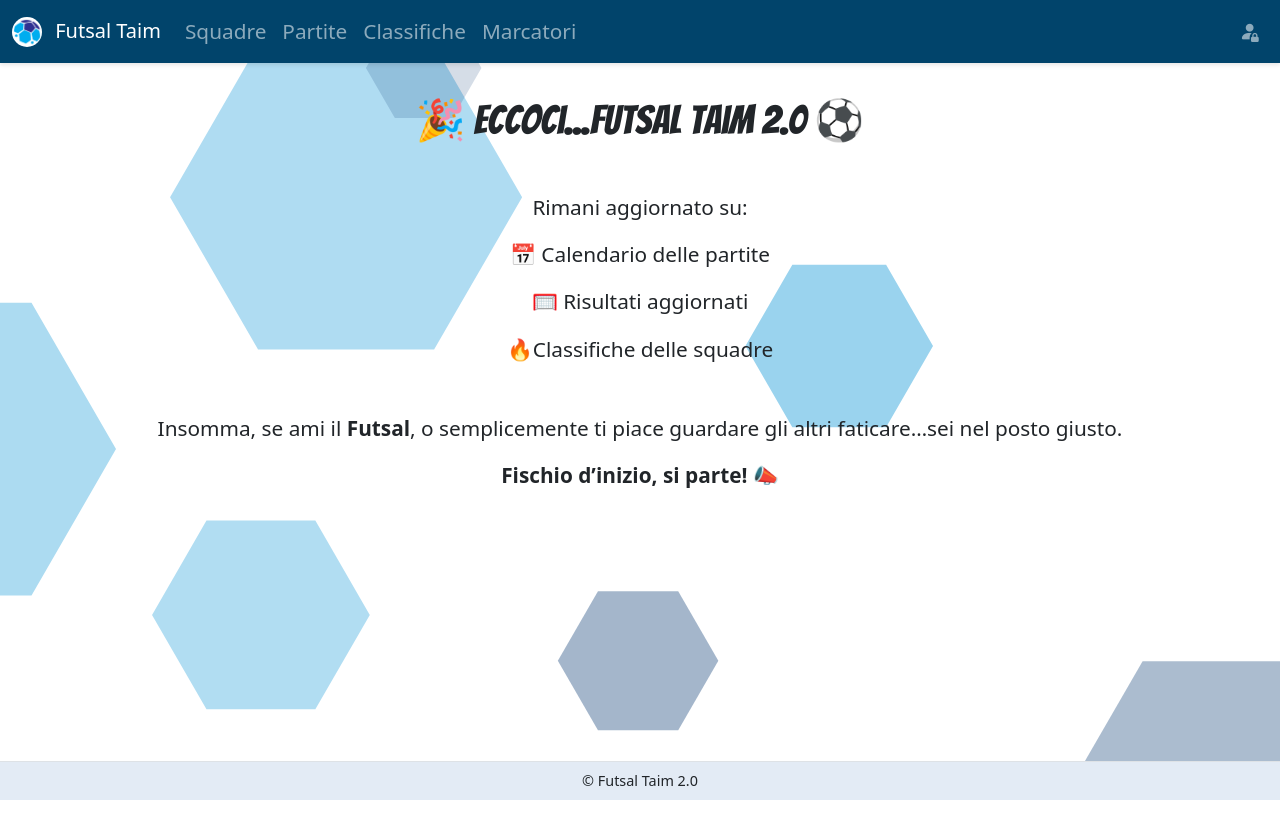
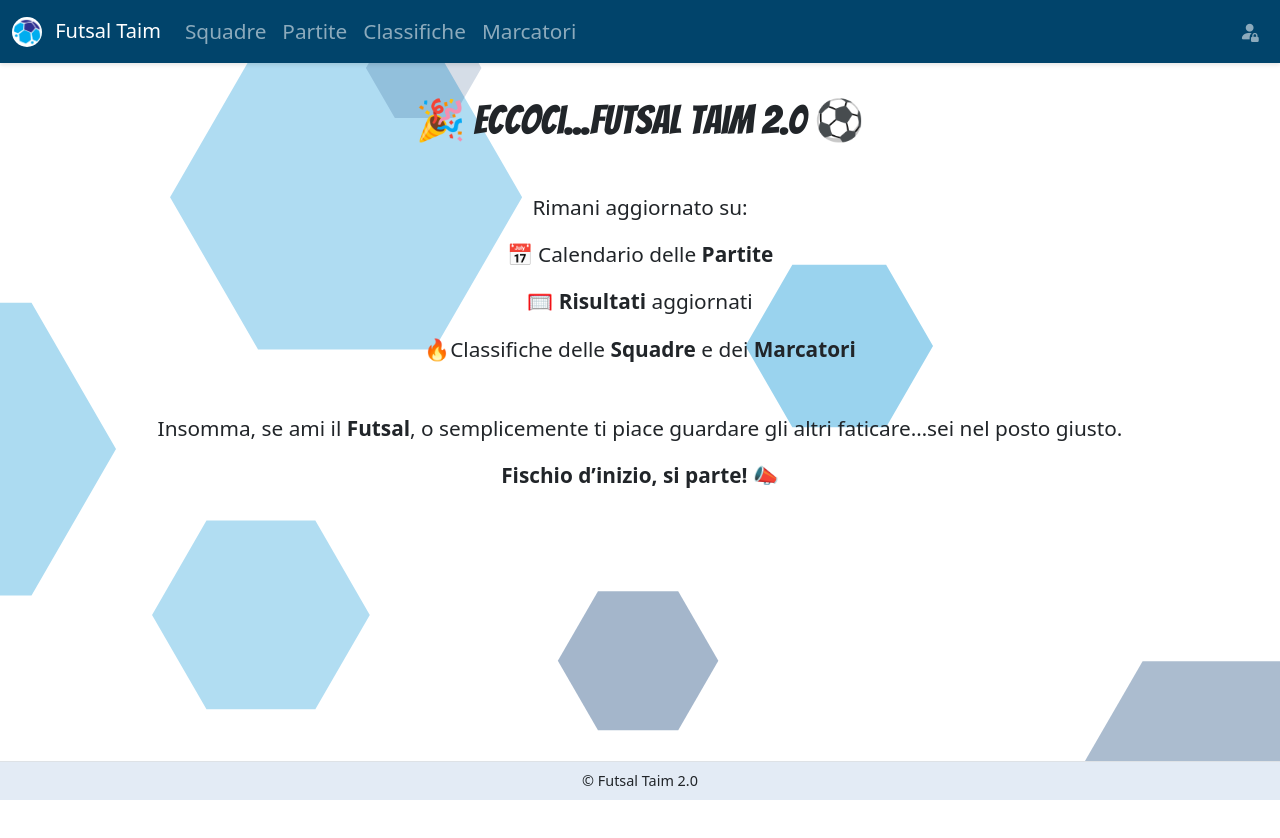
Before and after one commit to CarmenCaniglia/FutsalTaim_FE, a React (Vite) app: page / in a window 1280 px wide. Shown: the top 838 px of the page. Built offline with nearby package versions, Linux system fonts and the light colour scheme.

Commit message:
fix home

```diff
--- a/src/pages/Home.jsx
+++ b/src/pages/Home.jsx
@@ -4,9 +4,16 @@ function Home() {
       <h1 className="mb-4 text-center">🎉 Eccoci...Futsal Taim 2.0 ⚽</h1>
       <div className="pt-4 mb-4 text-center">
         <p>Rimani aggiornato su:</p>
-        <p>📅 Calendario delle partite</p>
-        <p>🥅 Risultati aggiornati</p>
-        <p>🔥Classifiche delle squadre</p>
+        <p>
+          📅 Calendario delle <strong>Partite</strong>
+        </p>
+        <p>
+          🥅 <strong>Risultati</strong> aggiornati
+        </p>
+        <p>
+          🔥Classifiche delle <strong>Squadre</strong> e dei{" "}
+          <strong>Marcatori</strong>
+        </p>
       </div>
       <div className="mt-5 text-center">
         <p>
```
